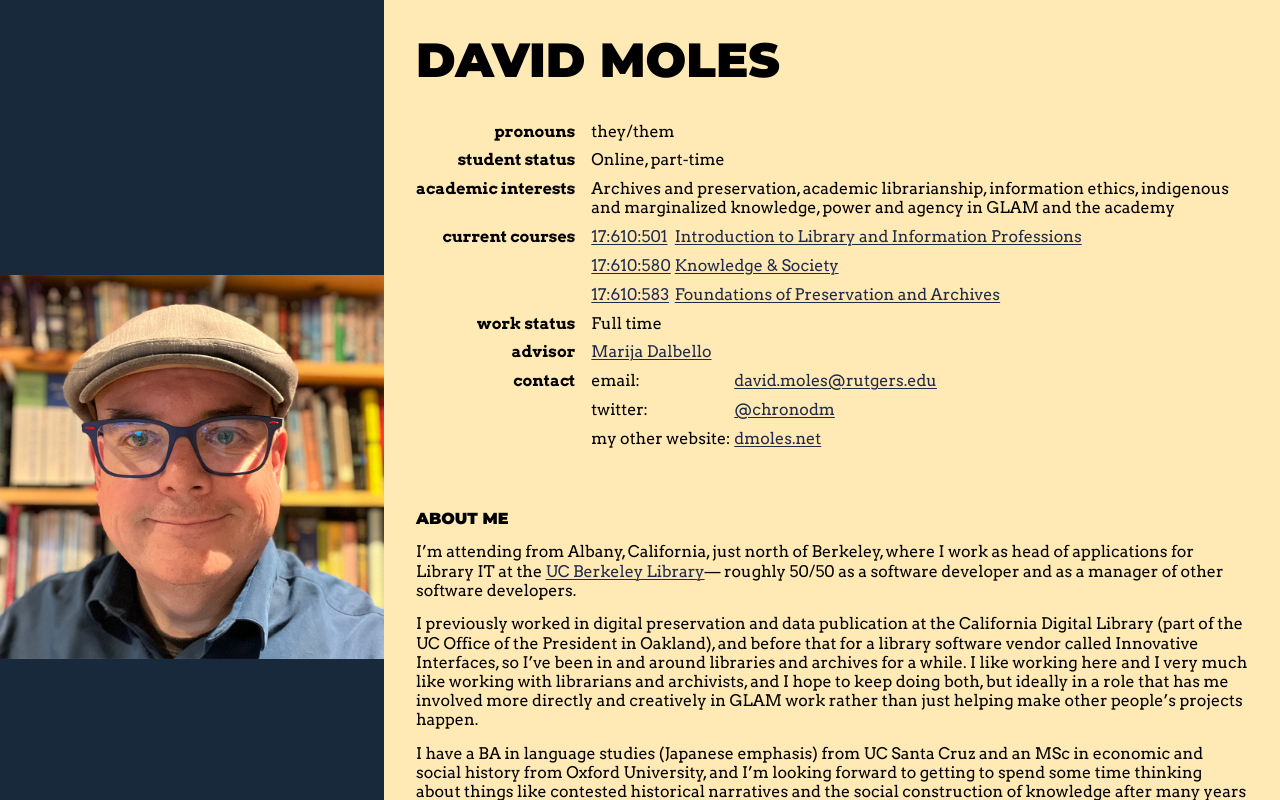
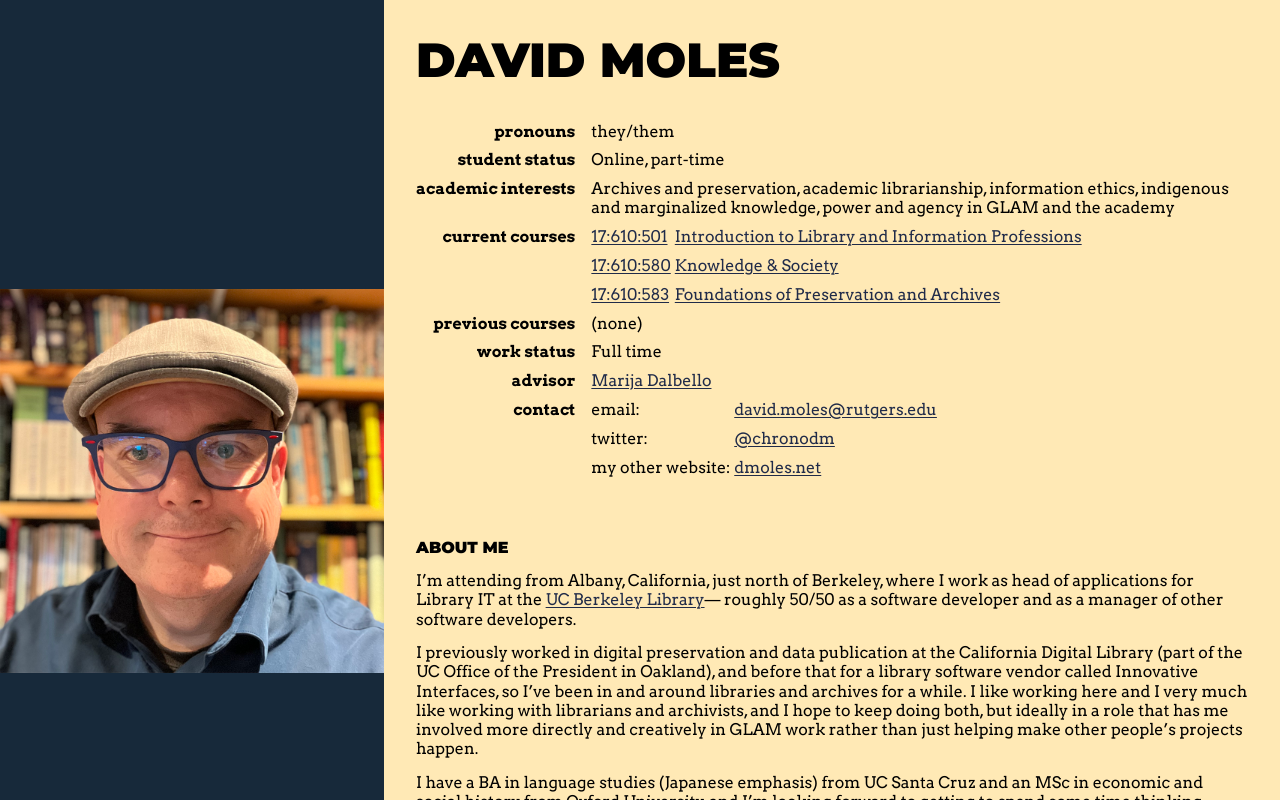
Before and after one commit to dmoles/dmoles.info, a Vue app: page / in a window 1280 px wide. Shown: the top 800 px of the page. Built offline with nearby package versions, Linux system fonts and the light colour scheme.

Commit message:
Add previous courses

```diff
--- a/src/components/Profile.vue
+++ b/src/components/Profile.vue
@@ -57,6 +57,10 @@ const currentCourses = [
                 </tbody>
               </table>
             </td>
+          </tr>
+          <tr>
+            <th scope="row">Previous courses</th>
+            <td>(none)</td>
           </tr>
           <tr>
             <th scope="row">Work status</th>
```
